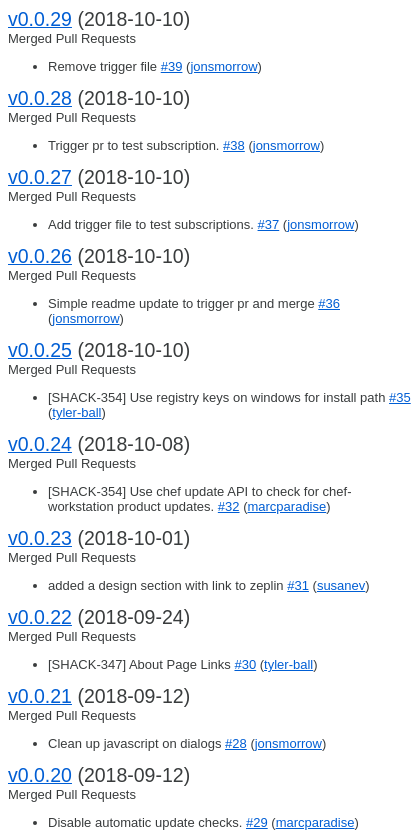
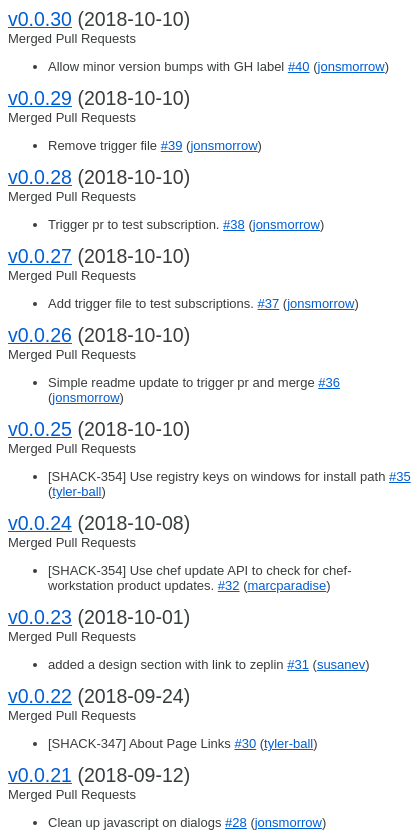
Before and after one commit to chef/chef-workstation-app, an Electron app: page assets/html/release_notes.html in a window 420 px wide. Shown: the top 840 px of the page. Drawn offline with Linux system fonts and the light colour scheme.

Commit message:
Bump version to 0.0.30 by Chef Expeditor
Obvious fix; these changes are the result of automation not creative thinking.

```diff
--- a/assets/html/release_notes.html
+++ b/assets/html/release_notes.html
@@ -5,13 +5,18 @@
 </head>
 <!-- The body is automatically populated by Expeditor with the marked down content from the release notes -->
 <!-- BEGIN AUTOGENERATED -->
-<body><!-- latest_release 0.0.29 -->
+<body><!-- latest_release 0.0.30 -->
+<h2 id="v0-0-30-2018-10-10-"><a href="https://github.com/chef/chef-workstation-app/tree/v0.0.30">v0.0.30</a> (2018-10-10)</h2>
+<h4 id="merged-pull-requests">Merged Pull Requests</h4>
+<ul>
+<li>Allow minor version bumps with GH label <a href="https://github.com/chef/chef-workstation-app/pull/40">#40</a> (<a href="https://github.com/jonsmorrow">jonsmorrow</a>)<!-- latest_release -->
+
+</li>
+</ul>
 <h2 id="v0-0-29-2018-10-10-"><a href="https://github.com/chef/chef-workstation-app/tree/v0.0.29">v0.0.29</a> (2018-10-10)</h2>
 <h4 id="merged-pull-requests">Merged Pull Requests</h4>
 <ul>
-<li>Remove trigger file <a href="https://github.com/chef/chef-workstation-app/pull/39">#39</a> (<a href="https://github.com/jonsmorrow">jonsmorrow</a>)<!-- latest_release -->
-
-</li>
+<li>Remove trigger file <a href="https://github.com/chef/chef-workstation-app/pull/39">#39</a> (<a href="https://github.com/jonsmorrow">jonsmorrow</a>)</li>
 </ul>
 <h2 id="v0-0-28-2018-10-10-"><a href="https://github.com/chef/chef-workstation-app/tree/v0.0.28">v0.0.28</a> (2018-10-10)</h2>
 <h4 id="merged-pull-requests">Merged Pull Requests</h4>
--- a/package.json
+++ b/package.json
@@ -2,7 +2,7 @@
   "name": "chef-workstation-app",
   "productName": "Chef Workstation App",
   "displayName": "Chef Workstation",
-  "version": "0.0.29",
+  "version": "0.0.30",
   "description": "Desktop application for Chef Workstation.",
   "repository": "https://github.com/chef/chef-workstation-tray",
   "author": {
```
Also changed, not shown: CHANGELOG.md, 2 other files.
